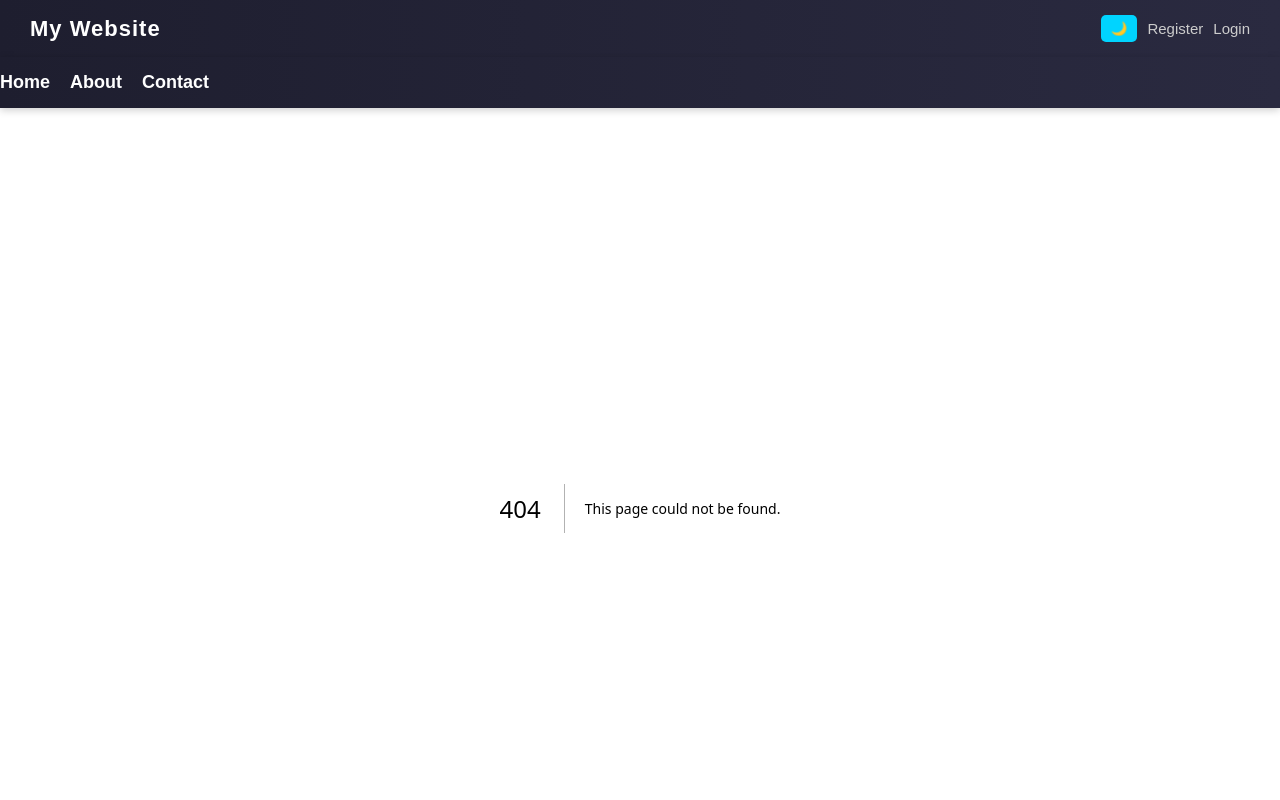
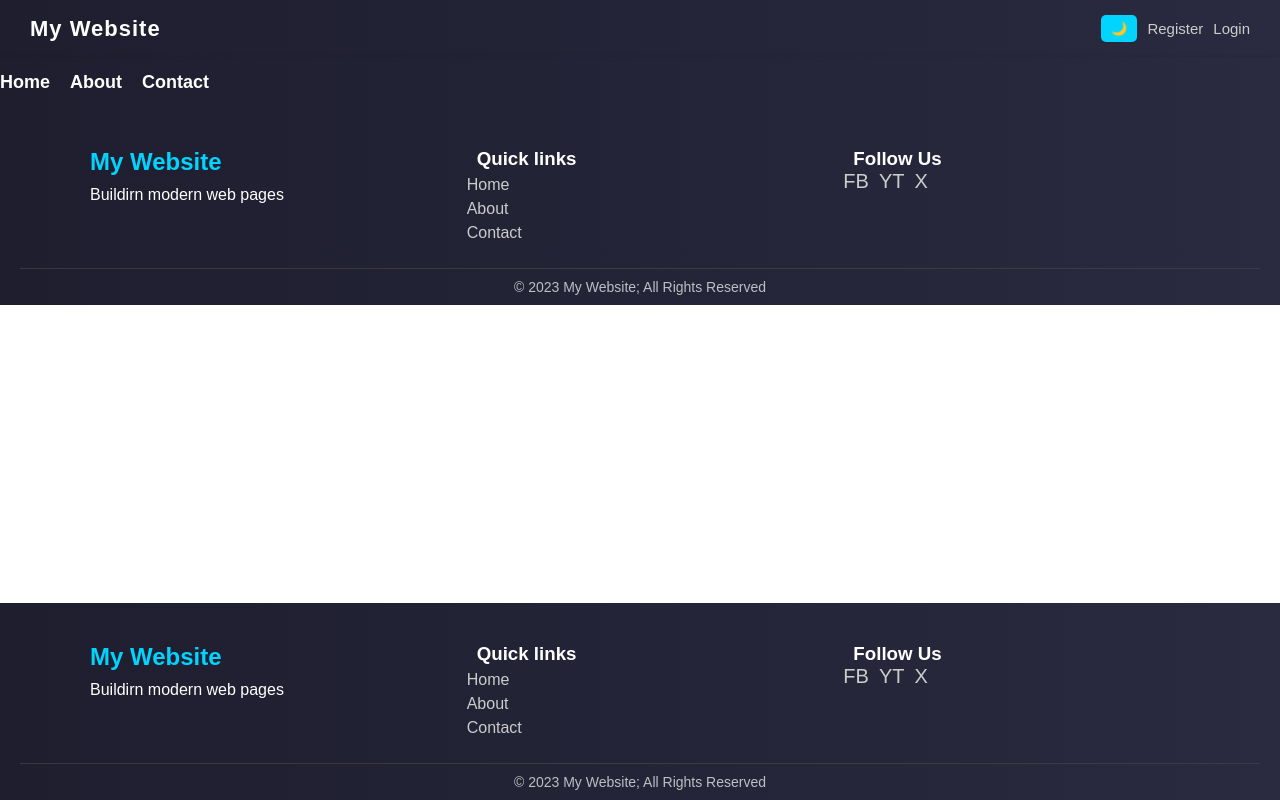
Before and after one commit to GiorgiTch204/myReactApp, a Next.js app: page /components/Footer in a window 1280 px wide. Before the commit this address had no page. Shown: the top 800 px of the page. Built offline with nearby package versions, Linux system fonts and the light colour scheme.

Commit message:
Updated structure, Changed small details

```diff
--- a/app/components/Footer/Footer.tsx
+++ b/app/components/Footer/page.tsx
@@ -1,3 +1,5 @@
+"use client";
+
 import Link from "next/link";
 import "./Footer.css";
 
--- a/app/components/Header/Header.tsx
+++ b/app/components/Header/index.tsx
@@ -1,7 +1,7 @@
 "use client";
 
 import React, { useState, useEffect } from "react";
-import "./Header.css";
+import styles from "./Header.module.css";
 import Link from "next/link";
 
 export default function Header(){
@@ -19,7 +19,7 @@ export default function Header(){
 
     return(
         <>
-            <header className="headerContainer">
+            <header className={styles.headerContainer}>
                 <h1>My Website</h1>
 
                 <div style={{
--- a/app/components/Navbar/Navbar.tsx
+++ b/app/components/Navbar/Navbar.tsx
@@ -11,11 +11,11 @@ export default function Navbar() {
                 </li>
 
                 <li>
-                    <Link href="../pages/about">About</Link>
+                    <Link href="../about">About</Link>
                 </li>
 
                 <li>
-                    <Link href="../pages/contact">Contact</Link>
+                    <Link href="../contact">Contact</Link>
                 </li>
             </ul>
         </nav>
--- a/app/layout.tsx
+++ b/app/layout.tsx
@@ -1,9 +1,9 @@
 import type { Metadata } from "next";
 import { Geist, Geist_Mono } from "next/font/google";
 import "./globals.css";
-import Header from "./components/Header/Header";
+import Header from "./components/Header/index";
 import Navbar from "./components/Navbar/Navbar";
-import Footer from "./components/Footer/Footer";
+import Footer from "./components/Footer/page";
 
 const geistSans = Geist({
   variable: "--font-geist-sans",
```
Also changed, not shown: app/about/About.css (renamed from app/pages/about/About.css), app/about/page.tsx (renamed from app/pages/about/page.tsx), app/components/Header/Header.module.css (renamed from app/components/Header/Header.css), app/contact/Contact.css (renamed from app/pages/contact/Contact.css), app/contact/page.tsx (renamed from app/pages/contact/page.tsx).
